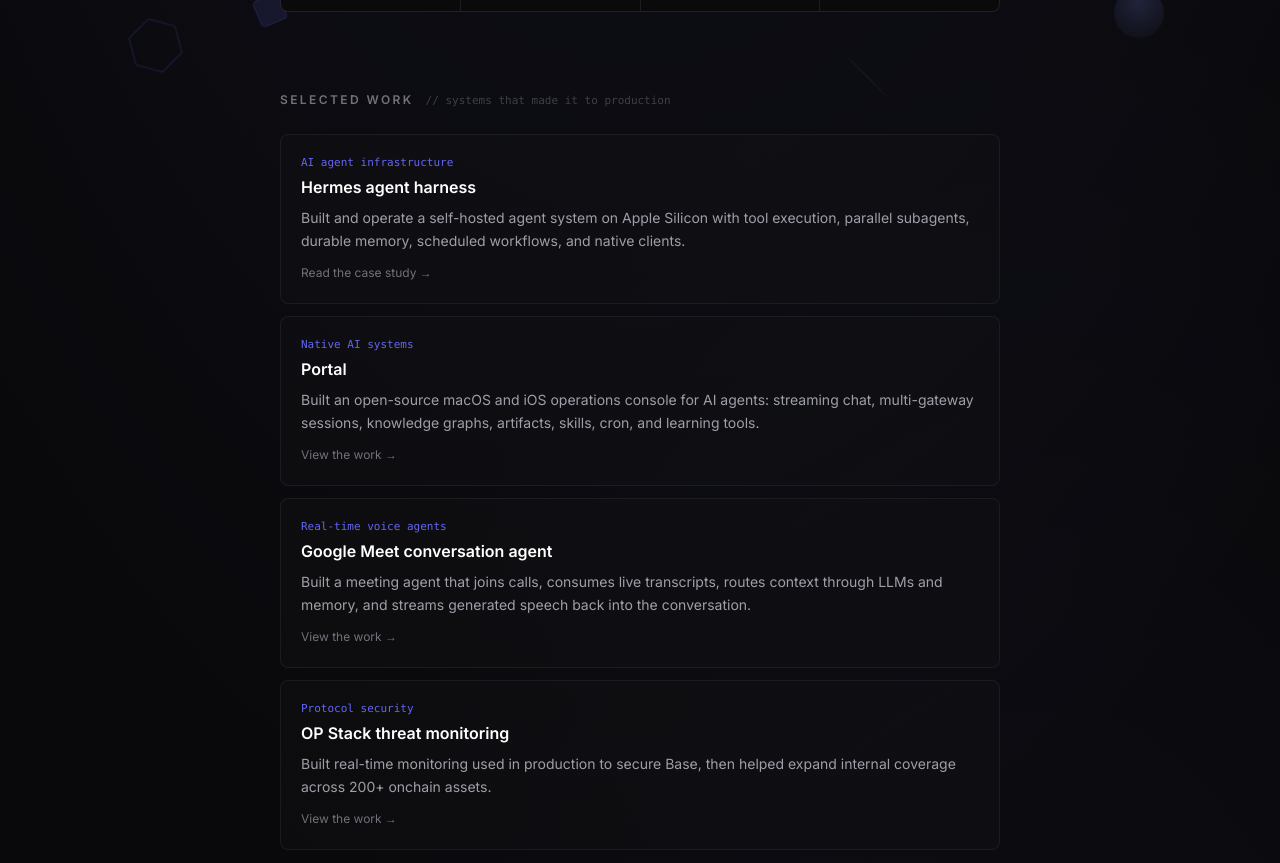
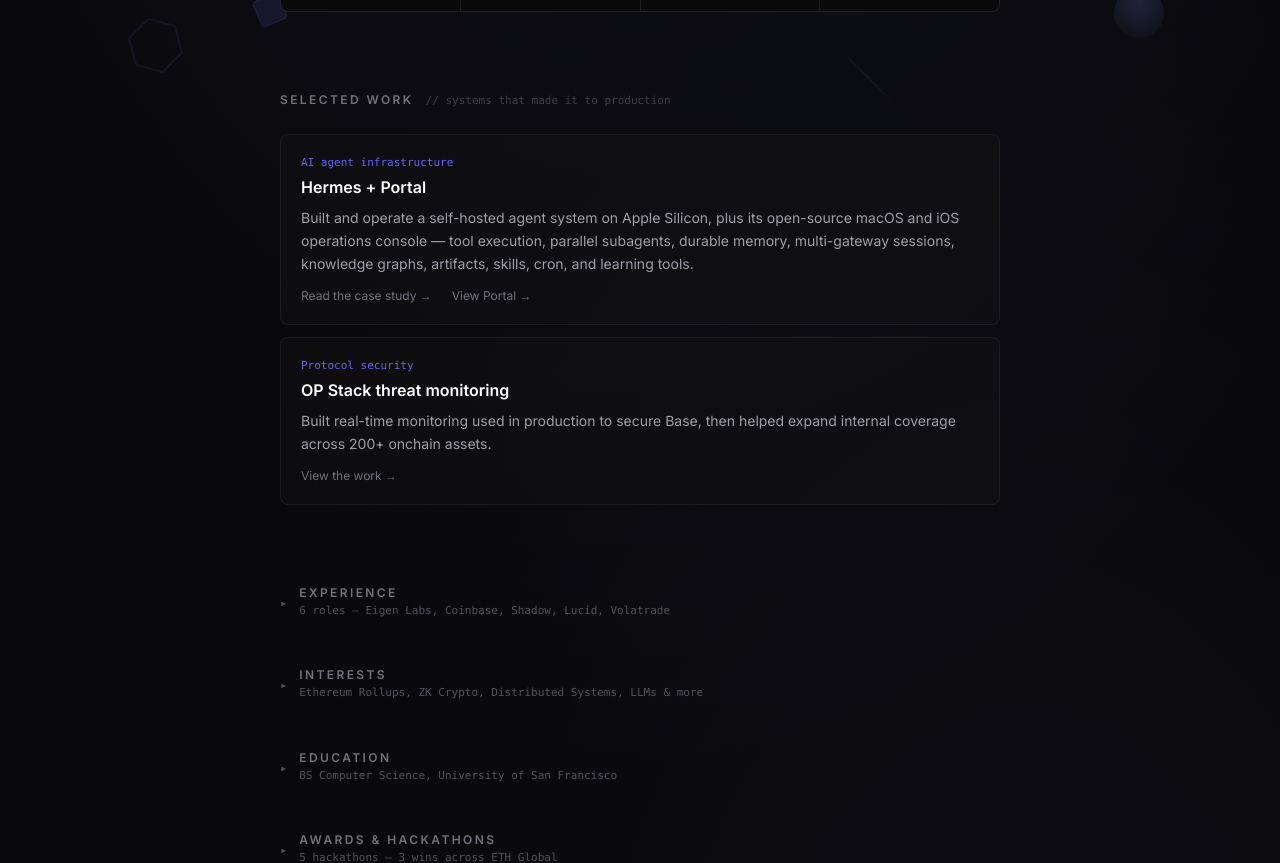
Before and after one commit to ethenotethan/personal-site, a Next.js app: page / in a window 1280 px wide. Shown: the part 620-1483 px from the top of the page. Built offline with nearby package versions, Linux system fonts and the light colour scheme.

Commit message:
consolidate AI selected work

```diff
--- a/src/app/page.tsx
+++ b/src/app/page.tsx
@@ -56,27 +56,20 @@
 const selectedWork = [
   {
     eyebrow: "AI agent infrastructure",
-    title: "Hermes agent harness",
-    desc: "Built and operate a self-hosted agent system on Apple Silicon with tool execution, parallel subagents, durable memory, scheduled workflows, and native clients.",
-    href: "/writing/agent-harness-lessons",
-  },
-  {
-    eyebrow: "Native AI systems",
-    title: "Portal",
-    desc: "Built an open-source macOS and iOS operations console for AI agents: streaming chat, multi-gateway sessions, knowledge graphs, artifacts, skills, cron, and learning tools.",
-    href: "https://ethenotethan.github.io/portal/",
-  },
-  {
-    eyebrow: "Real-time voice agents",
-    title: "Google Meet conversation agent",
-    desc: "Built a meeting agent that joins calls, consumes live transcripts, routes context through LLMs and memory, and streams generated speech back into the conversation.",
-    href: "https://github.com/ethenotethan/gmeet-pipeline",
+    title: "Hermes + Portal",
+    desc: "Built and operate a self-hosted agent system on Apple Silicon, plus its open-source macOS and iOS operations console — tool execution, parallel subagents, durable memory, multi-gateway sessions, knowledge graphs, artifacts, skills, cron, and learning tools.",
+    links: [
+      { label: "Read the case study →", href: "/writing/agent-harness-lessons" },
+      { label: "View Portal →", href: "https://ethenotethan.github.io/portal/" },
+    ],
   },
   {
     eyebrow: "Protocol security",
     title: "OP Stack threat monitoring",
     desc: "Built real-time monitoring used in production to secure Base, then helped expand internal coverage across 200+ onchain assets.",
-    href: "https://blog.base.org/embracing-optimism-with-pessimism",
+    links: [
+      { label: "View the work →", href: "https://blog.base.org/embracing-optimism-with-pessimism" },
+    ],
   },
 ];
 
@@ -306,11 +299,15 @@
               <p className="text-[11px] font-mono text-brand">{work.eyebrow}</p>
               <h3 className="mt-1 text-base font-semibold text-white">{work.title}</h3>
               <p className="mt-2 text-sm leading-relaxed text-zinc-400">{work.desc}</p>
-              {work.href.startsWith("/") ? (
-                <Link href={work.href} aria-label={`Read the ${work.title} case study`} className="mt-3 inline-block text-xs text-zinc-500 transition-colors group-hover:text-brand">Read the case study →</Link>
-              ) : (
-                <a href={work.href} target="_blank" rel="noopener" aria-label={`View ${work.title}`} className="mt-3 inline-block text-xs text-zinc-500 transition-colors group-hover:text-brand">View the work →</a>
-              )}
+              <div className="mt-3 flex flex-wrap gap-x-5 gap-y-2">
+                {work.links.map((link) =>
+                  link.href.startsWith("/") ? (
+                    <Link key={link.href} href={link.href} className="text-xs text-zinc-500 transition-colors group-hover:text-brand">{link.label}</Link>
+                  ) : (
+                    <a key={link.href} href={link.href} target="_blank" rel="noopener" className="text-xs text-zinc-500 transition-colors group-hover:text-brand">{link.label}</a>
+                  )
+                )}
+              </div>
             </motion.div>
           ))}
         </div>
```
Also changed, not shown: public/llms-full.txt, public/llms.txt.
